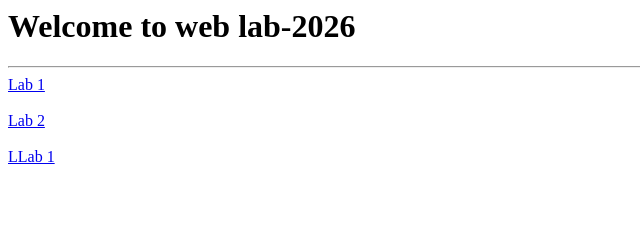
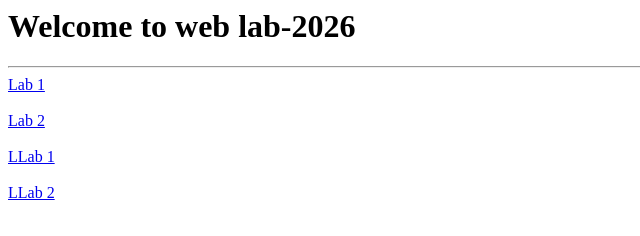
Before and after one commit to tanmayakj-cyber/weblab, a plain HTML site: page index.html in a window 1280 px wide. Shown: the full height of the page, 0-640 px from the left. Drawn offline with Linux system fonts and the light colour scheme.

Commit message:
Update index.html

```diff
--- a/index.html
+++ b/index.html
@@ -5,5 +5,6 @@
   <a href ="lab1.html">Lab 1</a><br><br>
   <a href="lab2.html">Lab 2</a><br><br>
   <a href="calc.html">LLab 1</a><br><br>
+  <a href="LLab2.html">LLab 2</a><br><br>
 </body>
 </html>
```
